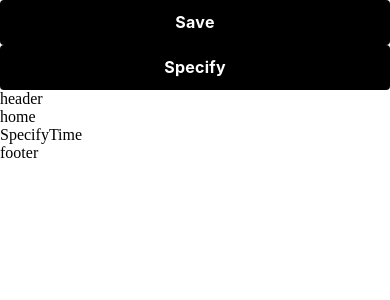
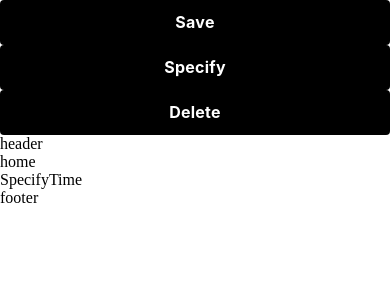
Before and after one commit to pp-develop/music-timer, a React Native app in the folder app/: screen / in a window 390 px wide. Shown: the top 300 px of the page. Built offline with nearby package versions, Linux system fonts and the light colour scheme.

Commit message:
feat: Add feature delete playlist for spotify

```diff
--- a/app/src/App.tsx
+++ b/app/src/App.tsx
@@ -4,12 +4,14 @@ import { SpecifyTime } from "./screens/SpecifyTime";
 import { Footer } from "./components/Footer";
 import { OAuthButton } from "./components/OAuthButton";
 import { SpecifyForm } from "./components/SpecifyForm";
+import { DeletePlaylist } from "./components/DeletePlaylistButton";
 
 export const App = () => {
   return (
     <div>
       <OAuthButton />
       <SpecifyForm/>
+      <DeletePlaylist />
       <Header />
       <Home />
       <SpecifyTime />
--- /dev/null
+++ b/app/src/components/DeletePlaylistButton.tsx
@@ -0,0 +1,51 @@
+import React from 'react';
+import { Text, StyleSheet, Pressable } from 'react-native';
+import axios from 'axios';
+
+const onPress = () => {
+    axios.delete('http://localhost:8080/playlist', {
+        headers: {
+            'Access-Control-Allow-Origin': '*',
+            'Access-Control-Allow-Headers': '*',
+            "Access-Control-Allow-Credentials": 'true',
+        },
+        withCredentials: true,
+    })
+        .then(function (response) {
+            console.log(response);
+        })
+        .catch(function (error) {
+            console.log(error);
+        })
+        .finally(function () {
+            // always executed
+        });
+};
+
+export const DeletePlaylist = (props: any) => {
+    const { title = 'Delete' } = props;
+    return (
+        <Pressable style={styles.button} onPress={onPress}>
+            <Text style={styles.text}>{title}</Text>
+        </Pressable>
+    );
+}
+
+const styles = StyleSheet.create({
+    button: {
+        alignItems: 'center',
+        justifyContent: 'center',
+        paddingVertical: 12,
+        paddingHorizontal: 32,
+        borderRadius: 4,
+        elevation: 3,
+        backgroundColor: 'black',
+    },
+    text: {
+        fontSize: 16,
+        lineHeight: 21,
+        fontWeight: 'bold',
+        letterSpacing: 0.25,
+        color: 'white',
+    },
+});
```
